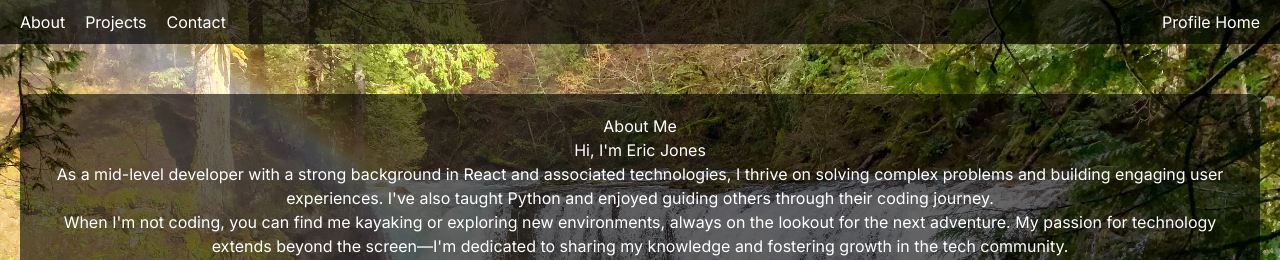
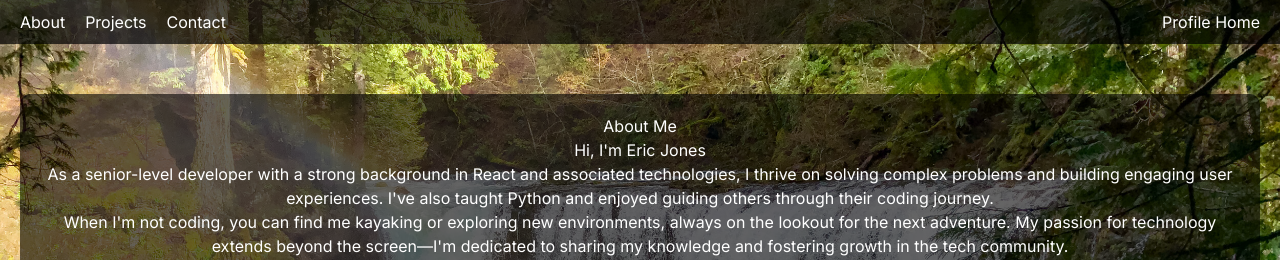
Before and after one commit to ericnatejones/portfolio-new, a Next.js app: page /about in a window 1280 px wide. Shown: the top 260 px of the page. Built offline with nearby package versions, Linux system fonts and the light colour scheme.

Commit message:
mid to sen

```diff
--- a/src/app/about/page.js
+++ b/src/app/about/page.js
@@ -5,7 +5,7 @@ export default function About() {
         <section className="bio">
           <h2>Hi, I'm Eric Jones</h2>
           <p>
-            As a mid-level developer with a strong background in React and associated technologies, I thrive on solving complex problems and building engaging user experiences. I've also taught Python and enjoyed guiding others through their coding journey.
+            As a senior-level developer with a strong background in React and associated technologies, I thrive on solving complex problems and building engaging user experiences. I've also taught Python and enjoyed guiding others through their coding journey.
           </p>
           <p>
             When I'm not coding, you can find me kayaking or exploring new environments, always on the lookout for the next adventure. My passion for technology extends beyond the screen—I'm dedicated to sharing my knowledge and fostering growth in the tech community.
```
